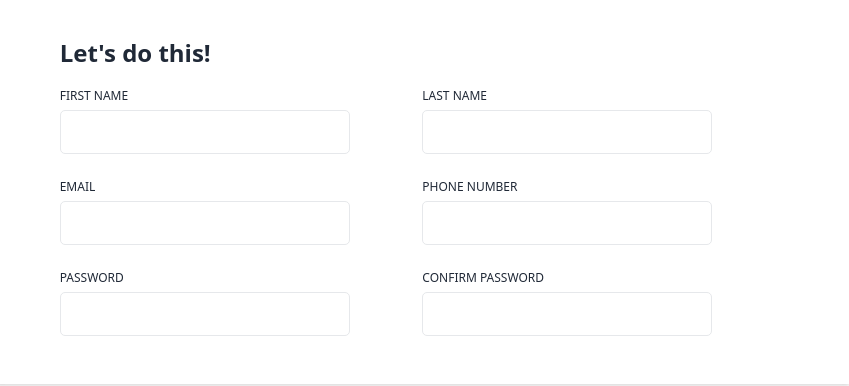
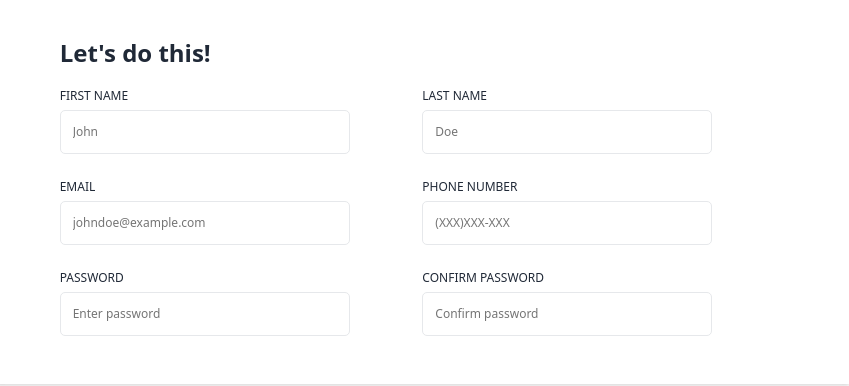
Before and after one commit to lebuckman/odin-form, a plain HTML site: page index.html in a window 1280 px wide. Shown: the part 253-639 px from the top of the page, 431-1280 px from the left. Drawn offline with Linux system fonts and the light colour scheme.

Commit message:
Add placeholder input text

```diff
--- a/index.html
+++ b/index.html
@@ -59,6 +59,7 @@
                                     type="text"
                                     name="first-name"
                                     id="first-name"
+                                    placeholder="John"
                                     required
                                 />
                             </li>
@@ -70,6 +71,7 @@
                                     type="text"
                                     name="last-name"
                                     id="last-name"
+                                    placeholder="Doe"
                                     required
                                 />
                             </li>
@@ -81,6 +83,7 @@
                                     type="email"
                                     name="email"
                                     id="email"
+                                    placeholder="johndoe@example.com"
                                     required
                                 />
                             </li>
@@ -92,6 +95,7 @@
                                     type="tel"
                                     name="phone"
                                     id="phone"
+                                    placeholder="(XXX)XXX-XXX"
                                     required
                                 />
                             </li>
@@ -103,6 +107,7 @@
                                     type="password"
                                     name="password"
                                     id="password"
+                                    placeholder="Enter password"
                                     required
                                 />
                             </li>
@@ -114,6 +119,7 @@
                                     type="password"
                                     name="password-confirm"
                                     id="password-confirm"
+                                    placeholder="Confirm password"
                                     required
                                 />
                             </li>
```
